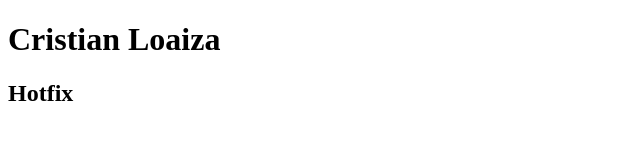
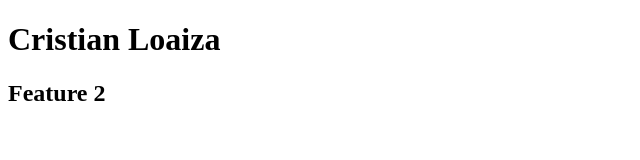
Before and after one commit to cloaiza1997/test-bb-1, a plain HTML site: page index.html in a window 1280 px wide. Shown: the full height of the page, 0-640 px from the left. Drawn offline with Linux system fonts and the light colour scheme.

Commit message:
Feature 2.1

```diff
--- a/index.html
+++ b/index.html
@@ -7,6 +7,6 @@
 </head>
 <body>
 	<h1>Cristian Loaiza</h1>
-	<h2>Hotfix</h2>
+	<h2>Feature 2</h2>
 </body>
 </html>
```
